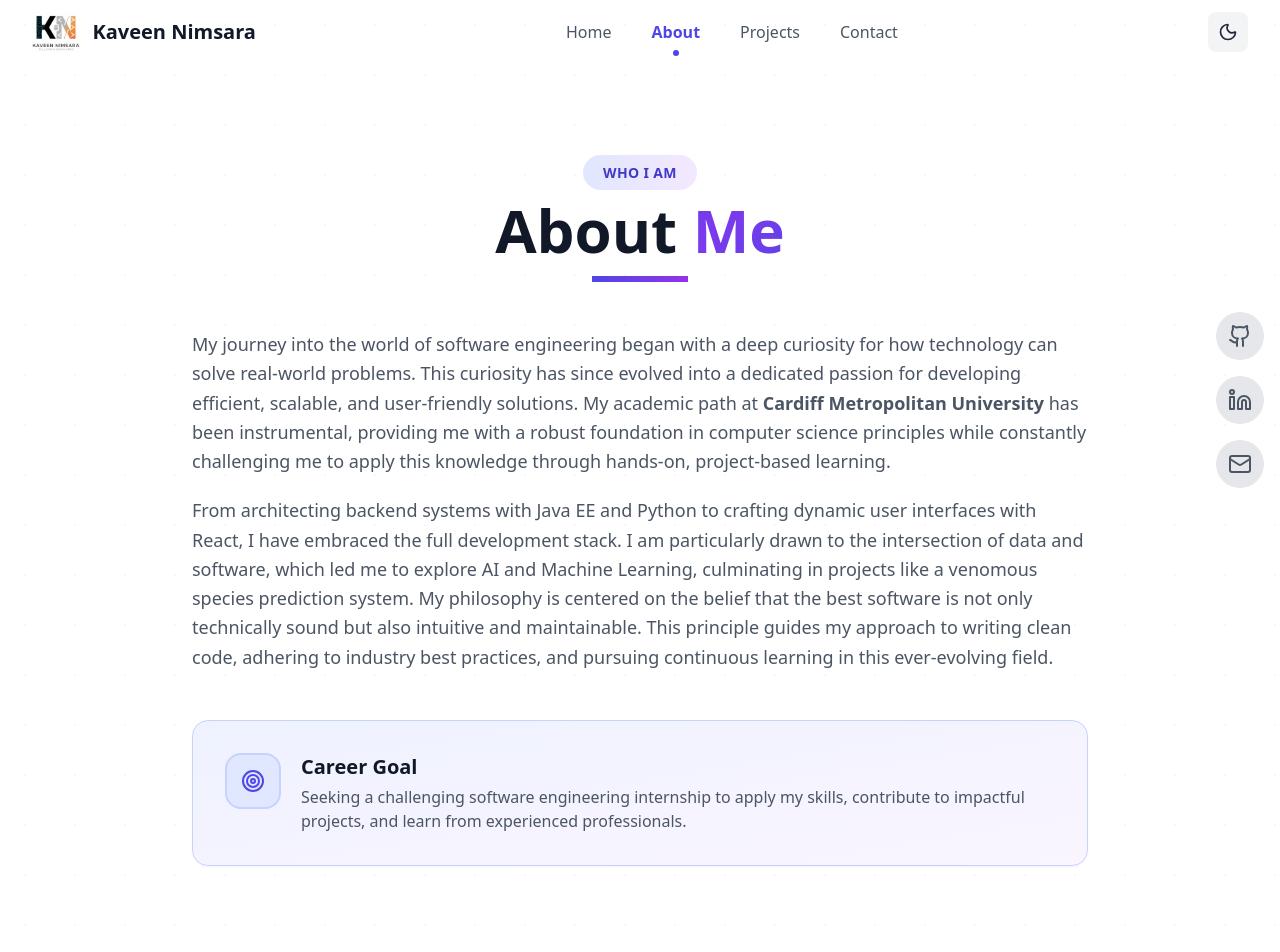
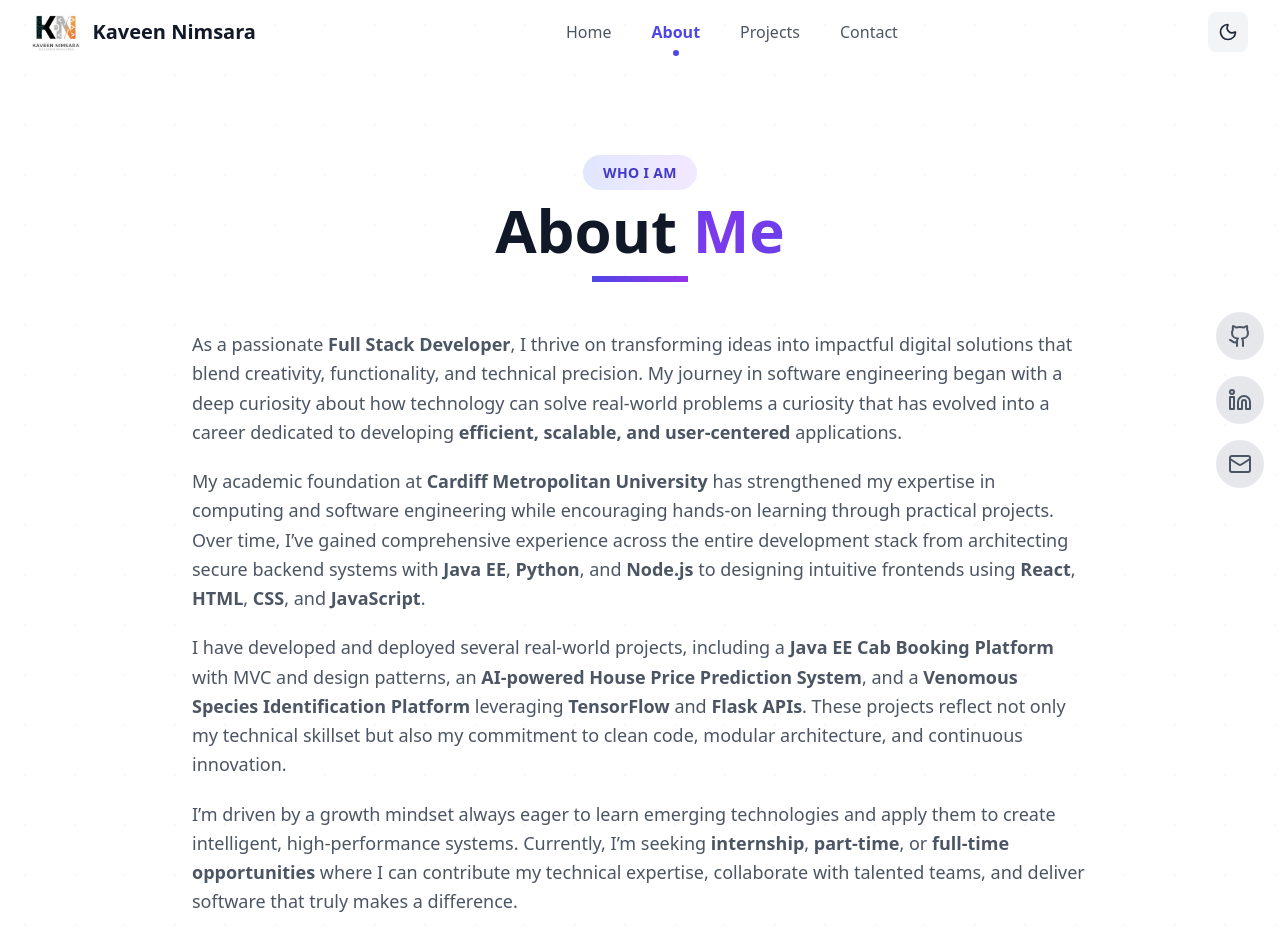
Before and after one commit to 0KaveenNimsara0/portfolio_, a React (Vite) app: page /#/about in a window 1280 px wide. Shown: the top 952 px of the page. Built offline with nearby package versions, Linux system fonts and the light colour scheme.

Commit message:
Refactor About page for improved readability and engagement; update technical expertise icons and enhance content for a more professional presentation

```diff
--- a/src/pages/about.jsx
+++ b/src/pages/about.jsx
@@ -172,15 +172,28 @@ const About = () => {
             </div>
 
             {/* UPDATED: Prose Text Colors */}
-            <div className="text-left space-y-5 text-lg text-gray-600 dark:text-gray-300 leading-relaxed mb-12" data-animate style={{ animationDelay: '150ms' }}>
+            {/* UPDATED: Professional & Engaging About Section for Portfolio */}
+            <div
+              className="text-left space-y-5 text-lg text-gray-600 dark:text-gray-300 leading-relaxed mb-12"
+              data-animate
+              style={{ animationDelay: '150ms' }}
+            >
               <p>
-                My journey into the world of software engineering began with a deep curiosity for how technology can solve real-world problems. This curiosity has since evolved into a dedicated passion for developing efficient, scalable, and user-friendly solutions. My academic path at <strong>Cardiff Metropolitan University</strong> has been instrumental, providing me with a robust foundation in computer science principles while constantly challenging me to apply this knowledge through hands-on, project-based learning.
+                As a passionate <strong>Full Stack Developer</strong>, I thrive on transforming ideas into impactful digital solutions that blend creativity, functionality, and technical precision. My journey in software engineering began with a deep curiosity about how technology can solve real-world problems a curiosity that has evolved into a career dedicated to developing <strong>efficient, scalable, and user-centered</strong> applications.
               </p>
+
               <p>
-                From architecting backend systems with Java EE and Python to crafting dynamic user interfaces with React, I have embraced the full development stack. I am particularly drawn to the intersection of data and software, which led me to explore AI and Machine Learning, culminating in projects like a venomous species prediction system. My philosophy is centered on the belief that the best software is not only technically sound but also intuitive and maintainable. This principle guides my approach to writing clean code, adhering to industry best practices, and pursuing continuous learning in this ever-evolving field.
+                My academic foundation at <strong>Cardiff Metropolitan University</strong> has strengthened my expertise in computing and software engineering while encouraging hands-on learning through practical projects. Over time, I’ve gained comprehensive experience across the entire development stack from architecting secure backend systems with <strong>Java EE</strong>, <strong>Python</strong>, and <strong>Node.js</strong> to designing intuitive frontends using <strong>React</strong>, <strong>HTML</strong>, <strong>CSS</strong>, and <strong>JavaScript</strong>.
+              </p>
+
+              <p>
+                I have developed and deployed several real-world projects, including a <strong>Java EE Cab Booking Platform</strong> with MVC and design patterns, an <strong>AI-powered House Price Prediction System</strong>, and a <strong>Venomous Species Identification Platform</strong> leveraging <strong>TensorFlow</strong> and <strong>Flask APIs</strong>. These projects reflect not only my technical skillset but also my commitment to clean code, modular architecture, and continuous innovation.
+              </p>
+
+              <p>
+                I’m driven by a growth mindset always eager to learn emerging technologies and apply them to create intelligent, high-performance systems. Currently, I’m seeking <strong>internship</strong>, <strong>part-time</strong>, or <strong>full-time opportunities</strong> where I can contribute my technical expertise, collaborate with talented teams, and deliver software that truly makes a difference.
               </p>
             </div>
-
             {/* UPDATED: Career Goal Callout Card */}
             <div className="group relative bg-gradient-to-br from-indigo-50 to-purple-50 dark:from-gray-900 dark:to-gray-900/50 p-8 rounded-2xl border border-indigo-200 dark:border-gray-800 shadow-sm" data-animate style={{ animationDelay: '300ms' }}>
               <div className="flex items-start gap-5">
```
